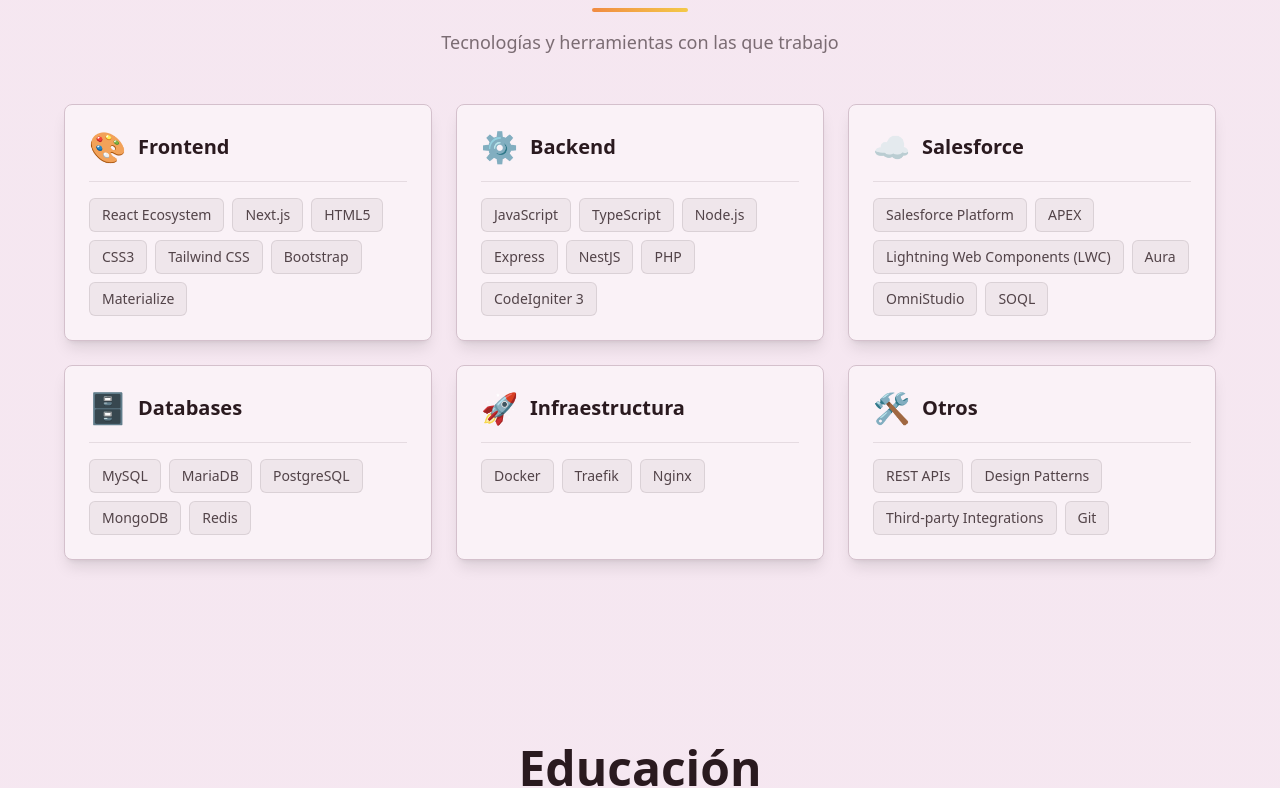
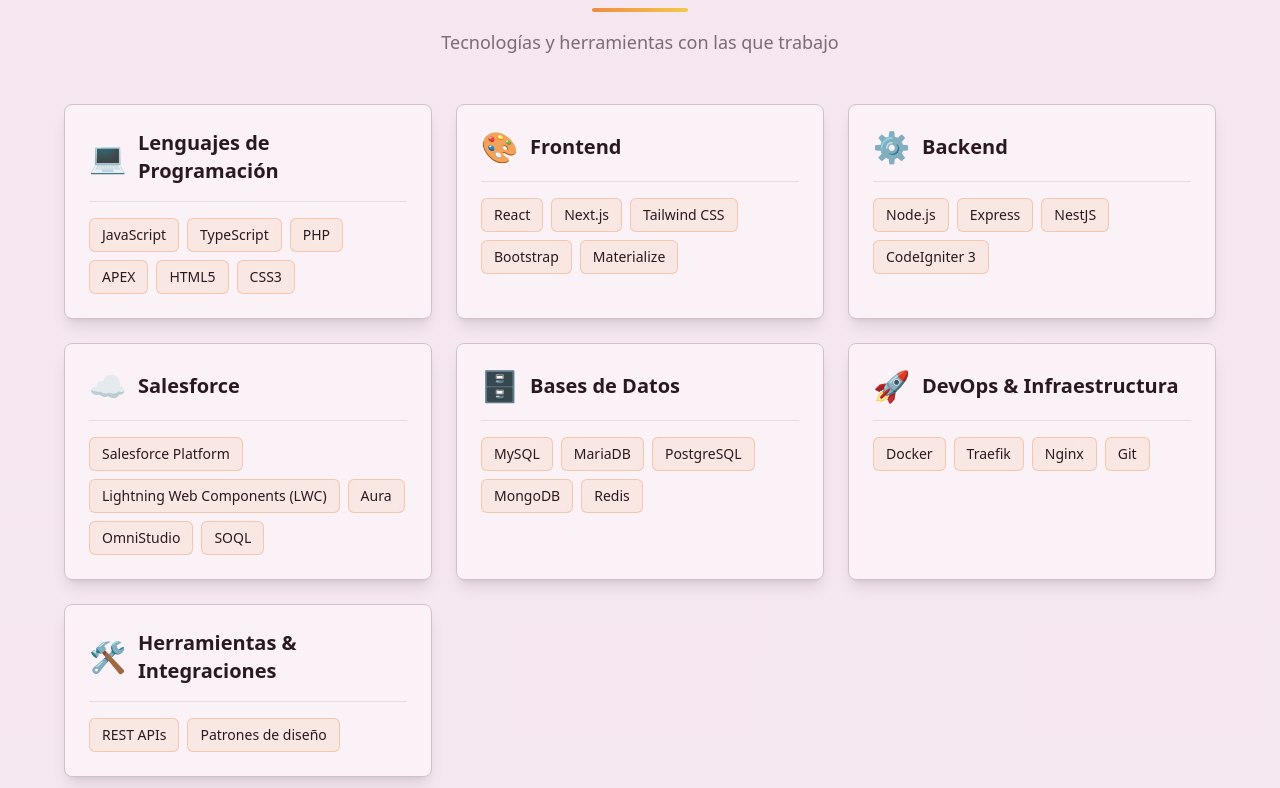
Before and after one commit to TomasVargas790/Portfolio, a React (Vite) app: page / in a window 1280 px wide. Shown: the part 2416-3204 px from the top of the page. Built offline with nearby package versions, Linux system fonts and the light colour scheme.

Commit message:
FIX Dark theme

```diff
--- a/src/app/home/components/Skills/SkillCategory.tsx
+++ b/src/app/home/components/Skills/SkillCategory.tsx
@@ -6,9 +6,12 @@
 
 interface SkillCategoryProps {
     category: SkillCategoryData;
+    theme: string;
 }
 
-export function SkillCategory({ category }: SkillCategoryProps) {
+export function SkillCategory({ category, theme }: SkillCategoryProps) {
+    const isDark = theme === 'dark';
+
     return (
         <div className="card group h-full">
             <div className="card-glow"></div>
@@ -24,7 +27,10 @@
                 {category.skills.map((skill, index) => (
                     <span
                         key={index}
-                        className="px-3 py-1.5 rounded-md text-sm font-medium bg-text/5 text-text/80 border border-text/10 transition-all duration-200 hover:bg-text/10 hover:border-text/20 hover:text-text hover:scale-[1.02]"
+                        className={`px-3 py-1.5 rounded-md text-sm font-medium backdrop-blur-sm transition-all duration-200 hover:-translate-y-0.5 ${isDark
+                            ? 'bg-primary-950/30 text-primary-400 border border-primary-500/30 hover:bg-primary-500/10 hover:border-primary-400/50'
+                            : 'bg-primary-500/10 text-text border border-primary-600/30 hover:bg-primary-500/20 hover:border-primary-600/50'
+                            }`}
                     >
                         {skill}
                     </span>
--- a/src/app/home/components/Skills/Skills.tsx
+++ b/src/app/home/components/Skills/Skills.tsx
@@ -1,5 +1,6 @@
 import { Section } from '../Section';
 import { SkillCategory } from './SkillCategory';
+import { useTheme } from '../../../../hooks/useTheme';
 
 interface SkillCategoryData {
     title: string;
@@ -9,13 +10,23 @@
 
 const skillCategories: SkillCategoryData[] = [
     {
+        title: "Lenguajes de Programación",
+        icon: "💻",
+        skills: [
+            "JavaScript",
+            "TypeScript",
+            "PHP",
+            "APEX",
+            "HTML5",
+            "CSS3",
+        ]
+    },
+    {
         title: "Frontend",
         icon: "🎨",
         skills: [
-            "React Ecosystem",
+            "React",
             "Next.js",
-            "HTML5",
-            "CSS3",
             "Tailwind CSS",
             "Bootstrap",
             "Materialize",
@@ -25,12 +36,9 @@
         title: "Backend",
         icon: "⚙️",
         skills: [
-            "JavaScript",
-            "TypeScript",
             "Node.js",
             "Express",
             "NestJS",
-            "PHP",
             "CodeIgniter 3",
         ]
     },
@@ -39,7 +47,6 @@
         icon: "☁️",
         skills: [
             "Salesforce Platform",
-            "APEX",
             "Lightning Web Components (LWC)",
             "Aura",
             "OmniStudio",
@@ -47,7 +54,7 @@
         ]
     },
     {
-        title: "Databases",
+        title: "Bases de Datos",
         icon: "🗄️",
         skills: [
             "MySQL",
@@ -58,27 +65,28 @@
         ]
     },
     {
-        title: "Infraestructura",
+        title: "DevOps & Infraestructura",
         icon: "🚀",
         skills: [
             "Docker",
             "Traefik",
             "Nginx",
+            "Git",
         ]
     },
     {
-        title: "Otros",
+        title: "Herramientas & Integraciones",
         icon: "🛠️",
         skills: [
             "REST APIs",
-            "Design Patterns",
-            "Third-party Integrations",
-            "Git",
+            "Patrones de diseño",
         ]
     },
 ];
 
 export function Skills() {
+    const { theme } = useTheme();
+
     return (
         <Section
             id="skills"
@@ -89,7 +97,7 @@
             {/* Skills Grid */}
             <div className="grid grid-cols-1 md:grid-cols-2 lg:grid-cols-3 gap-6">
                 {skillCategories.map((category, index) => (
-                    <SkillCategory key={index} category={category} />
+                    <SkillCategory key={index} category={category} theme={theme} />
                 ))}
             </div>
         </Section>
```
